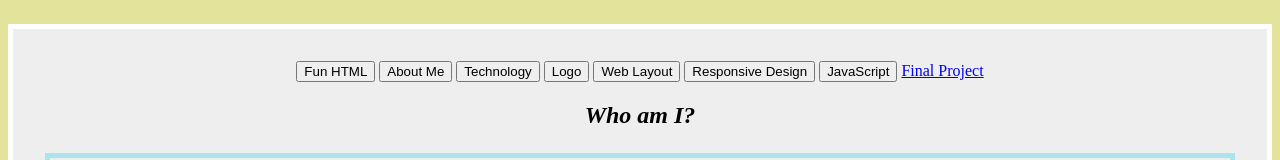
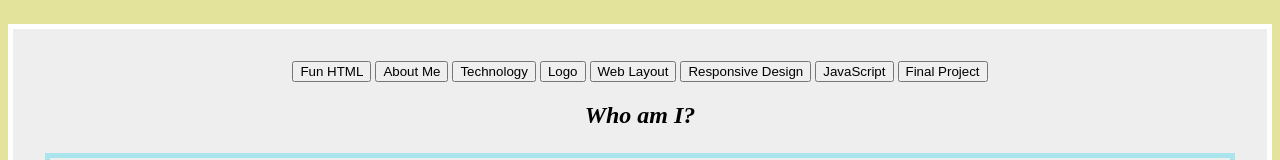
Before and after one commit to m-alvira/midterm2, a plain HTML site: page index.html in a window 1280 px wide. Shown: the top 160 px of the page. Drawn offline with Linux system fonts and the light colour scheme.

Commit message:
Update index.html

```diff
--- a/index.html
+++ b/index.html
@@ -25,7 +25,7 @@
       <button>Responsive Design</button></a>
       <a href="https://m-alvira.github.io/JavaScript/">
       <button>JavaScript</button></a>
-      <a href="https://m-alvira.github.io/ASD/index.html
+      <a href="https://m-alvira.github.io/ASD/index.html">
       <button>Final Project</button></a>
 
 
```
